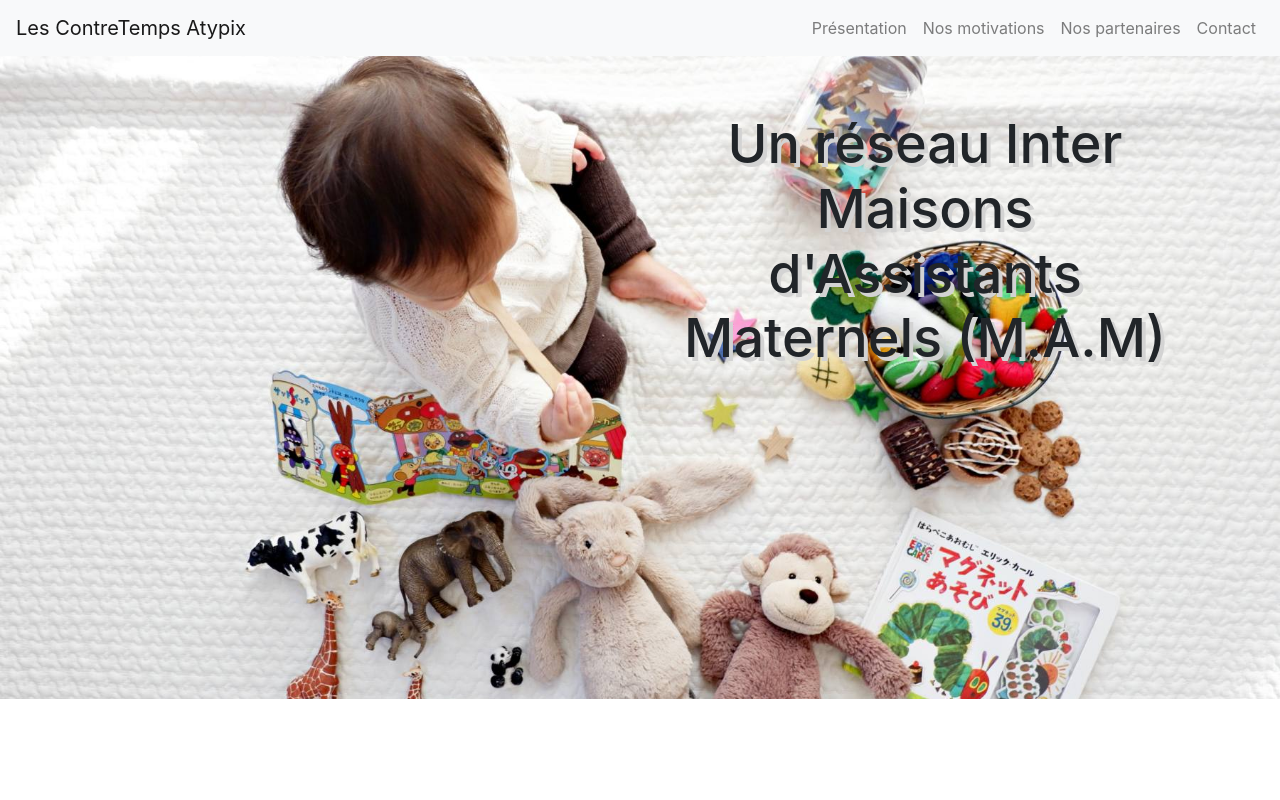
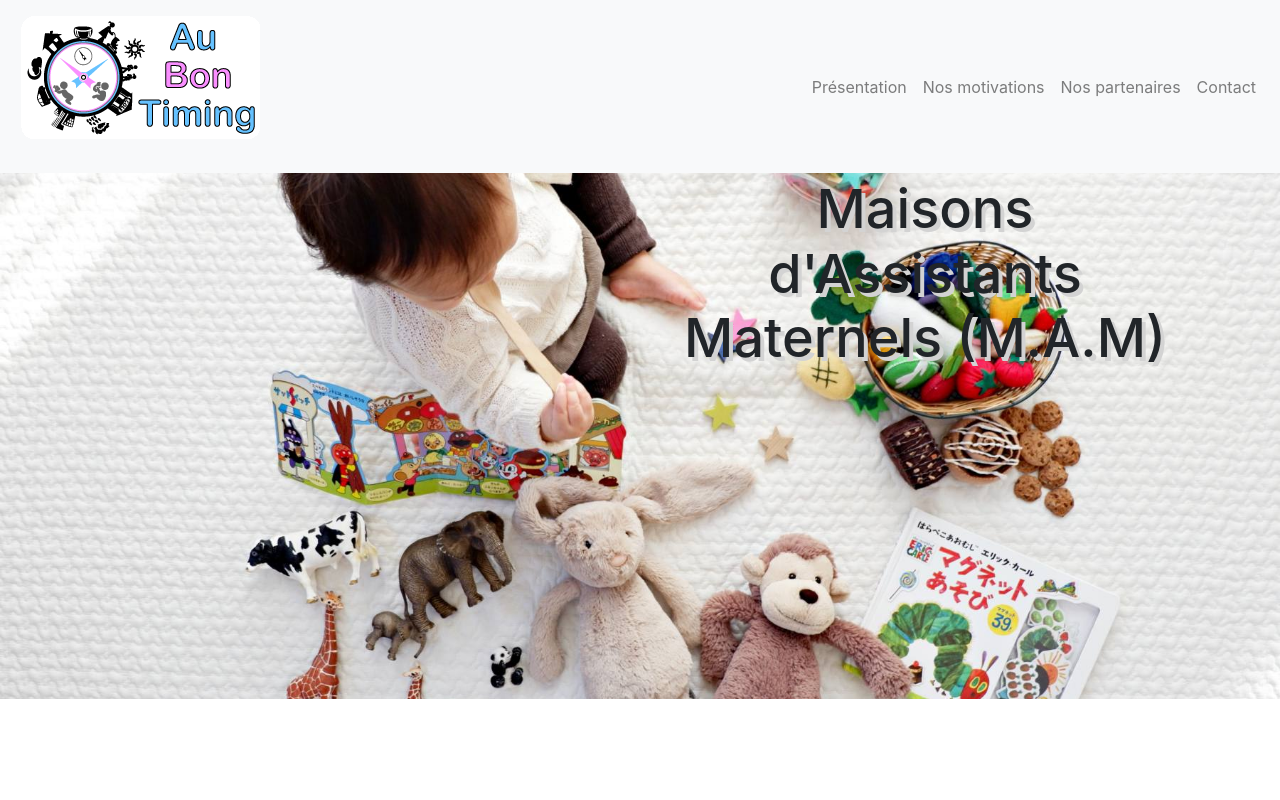
Before and after one commit to association-mam2018/Accueil, a plain HTML site: page index.html in a window 1280 px wide. Shown: the top 800 px of the page. Drawn offline with nearby package versions, Linux system fonts and the light colour scheme.

Commit message:
updating of the new logo

```diff
--- a/css/style.css
+++ b/css/style.css
@@ -33,7 +33,6 @@
 
 .img-presentation {
     width : 100%;
-
 }
 
 .img-footer {
--- a/index.html
+++ b/index.html
@@ -24,7 +24,7 @@
 <body>
     <nav class="navbar navbar-expand-lg navbar-light bg-light">
         <a class="navbar-brand" href="#">
-            Les ContreTemps Atypix
+           <p><img src="img\Logo_Au_Bon_Timing.png" alt="Logo Au Bon Timing"></p>
         </a>
 
         <button class="navbar-toggler" type="button" data-toggle="collapse" data-target="#navbarNavDropdown" aria-controls="navbarNavDropdown" aria-expanded="false" aria-label="Toggle navigation">
```
Also changed, not shown: img/Logo_Au_Bon_Timing.png (added).
